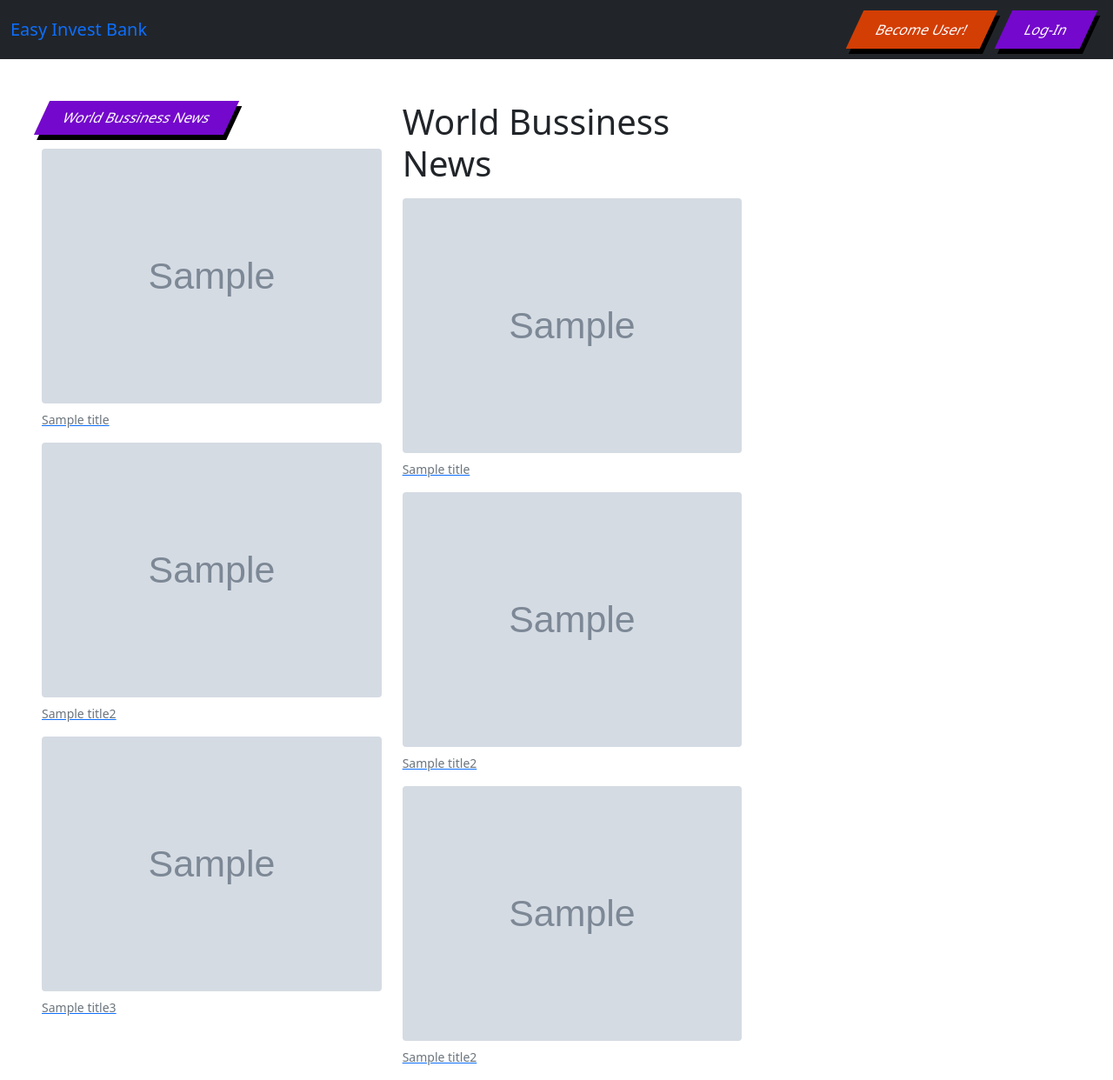
After one commit to RistoSd/Easy-Invest-Bank, a Django app: template EasyInvestBank/User/templates/User/home.html in a window 1280 px wide. The commit adds this page. Shown: the whole page at 87% size. Run offline with Django 3.2, Linux system fonts and the light colour scheme; the template is opened without the code that fills it: most values are stand-ins (such as "Sample title", 1, 10 or a date in 2020); grey boxes marked "Sample" are stand-in pictures.

Commit message:
Updated some front-end/back-end

```diff
--- a/EasyInvestBank/User/admin.py
+++ b/EasyInvestBank/User/admin.py
@@ -59,7 +59,7 @@ class UserAdmin(BaseUserAdmin):
     list_filter = ('is_admin',)
     fieldsets = (
         (None, {'fields': ('email', 'password')}),
-        ('Personal info', {'fields': ('date_of_birth', 'full_name', 'country', 'address', 'IBAN',)}),
+        ('Personal info', {'fields': ('date_of_birth', 'full_name', 'country', 'address', 'IBAN', 'balance',)}),
         ('Permissions', {'fields': ('is_admin',)}),
     )
     # add_fieldsets is not a standard ModelAdmin attribute. UserAdmin
--- a/EasyInvestBank/User/models.py
+++ b/EasyInvestBank/User/models.py
@@ -67,6 +67,7 @@ class Account(AbstractBaseUser):
     address = models.CharField(max_length=100)
     country = models.CharField(verbose_name='Country', max_length=50, choices=COUNTRY_CHOICES, default='LT')
     IBAN = models.CharField(max_length=16, default=create_random_iban)
+    balance = models.IntegerField(default=0)
 
 
     is_active = models.BooleanField(default=True)
--- /dev/null
+++ b/EasyInvestBank/User/static/User/style.css
@@ -0,0 +1,50 @@
+.buttonCustom {
+    background-color: #7408cc;
+    border: none;
+    color: white;
+    padding: 10px 15px;
+    padding-left: 25px;
+    padding-right: 25px;
+    text-align: center;
+    text-decoration: none;
+    display: inline-block;
+    font-size: 16px;
+    transform: skewX(-25deg);
+    box-shadow: 6px 6px 0 black;
+}
+
+.buttonCustom1 {
+    background-color: #d33e04;
+    border: none;
+    color: white;
+    padding: 10px 15px;
+    padding-left: 25px;
+    padding-right: 25px;
+    text-align: center;
+    text-decoration: none;
+    display: inline-block;
+    font-size: 16px;
+    transform: skewX(-25deg);
+    box-shadow: 6px 6px 0 black;
+}
+
+.paddingDown {
+    padding-top: 15vh;
+}
+
+
+.LoginBox {
+    background-color: #4a4c4d;
+    color: white;
+    text-decoration: none;
+    padding: 50px 50px 50px 50px;
+    display: inline-block;
+    font-size: 16px;
+    border-radius: 10px;
+    border-width: 5px;
+    border-color: black;
+}
+
+.bg-dark1 {
+    background-color: #888e91;
+}
--- /dev/null
+++ b/EasyInvestBank/User/templates/User/base.html
@@ -0,0 +1,63 @@
+{% load static %}
+
+<html>
+  <head>
+    <meta charset="utf-8" />
+    <meta name="viewport" content="width=device-width, initial-scale=1" />
+    <title>EasyInvestBank</title>
+    <link href="https://cdn.jsdelivr.net/npm/bootstrap@5.0.2/dist/css/bootstrap.min.css" rel="stylesheet" integrity="sha384-EVSTQN3/azprG1Anm3QDgpJLIm9Nao0Yz1ztcQTwFspd3yD65VohhpuuCOmLASjC" crossorigin="anonymous">
+    <script src="https://cdn.jsdelivr.net/npm/bootstrap@5.0.2/dist/js/bootstrap.bundle.min.js" integrity="sha384-MrcW6ZMFYlzcLA8Nl+NtUVF0sA7MsXsP1UyJoMp4YLEuNSfAP+JcXn/tWtIaxVXM" crossorigin="anonymous"></script>
+    <link rel="stylesheet" href="{% static 'User/style.css' %}">
+  <body>
+
+
+<!-- NAV BAR -->
+    <nav class="navbar navbar-expand-lg bg-dark">
+        <div class="container-fluid pt-1 pb-1">
+        <a class="navbar-brand" href="/home/">Easy Invest Bank</a>
+            <div class="d-flex">
+                {% if user.is_authenticated %}
+                <!--Everyday Banking-->
+                <a href="#" class="pe-3">
+                    <button class="buttonCustom1">Everyday Banking</button>
+                <!-- My Account -->
+                <a href="#" class="pe-3">
+                    <button class="buttonCustom1">My Account</button>
+                </a>
+                <!-- LOGOUT -->
+                <a href="{% url 'logout' %}" class="pe-3">
+                    <button class="buttonCustom">Log-Out</button>
+                </a>
+
+                {% else %}
+                <!-- REGISTER -->
+                <a href="{% url 'register' %}" class="pe-3">
+                    <button class="buttonCustom1">Become User!</button>
+                </a>
+                <!-- LOGIN -->
+                <a class="pe-3" href="{% url 'login' %}">
+                    <button class="buttonCustom">Log-In</button>
+                </a>
+                {% endif %}
+
+        </div>
+        </div>
+    </nav>
+
+{%if user.is_authenticated %}
+
+{% else %}
+{% block auth%}
+
+{% endblock %}
+
+{% block news %}
+{% endblock %}
+
+      {% if request.path == '/' %}
+            Home Page
+      {% endif %}
+{% endif %}
+
+  </body>
+</html>
--- /dev/null
+++ b/EasyInvestBank/User/templates/User/home.html
@@ -0,0 +1,75 @@
+{% extends 'User/base.html' %}
+
+
+{% block news %}
+
+<div class="container-fluid ps-5 pt-5">
+    <div class="row row-cols-3">
+        <div class="col">
+            <div class="row row-cols-1">
+                <div class="col pb-2">
+                    <h1 class="ButtonCustom">World Bussiness News</h1>
+                </div>
+                <div class="col">
+                    <figure class="figure">
+                        <a href="{{ url }}"><img src="{{ image }}" class="figure-img img-fluid rounded" width="450" height="450" alt="..."></a>
+                        <a href="{{ url }}"><figcaption class="figure-caption">{{ title }}</figcaption></a>
+                    </figure>
+                </div>
+                <div class="col">
+                    <figure class="figure">
+                        <a href="{{ url2 }}"><img src="{{ image2 }}" class="figure-img img-fluid rounded" width="450" height="450" alt="..."></a>
+                        <a href="{{ url2 }}"><figcaption class="figure-caption">{{ title2 }}</figcaption></a>
+                    </figure>
+                </div>
+                <div class="col">
+                    <figure class="figure">
+                        <a href="{{ url3 }}"><img src="{{ image3 }}" class="figure-img img-fluid rounded" width="450" height="450" alt="..."></a>
+                        <a href="{{ url3 }}"><figcaption class="figure-caption">{{ title3 }}</figcaption></a>
+                    </figure>
+                </div>
+            </div>
+        </div>
+        <!-- Another row with infinite cols-->
+        <div class="col">
+            <div class="row row-cols-1">
+                <div class="col pb-2">
+                    <h1>World Bussiness News</h1>
+                </div>
+                <div class="col">
+                    <figure class="figure">
+                        <a href="{{ url }}"><img src="{{ image }}" class="figure-img img-fluid rounded" width="450" height="450" alt="..."></a>
+                        <a href="{{ url }}"><figcaption class="figure-caption">{{ title }}</figcaption></a>
+                    </figure>
+                </div>
+                <div class="col">
+                    <figure class="figure">
+                        <a href="{{ url2 }}"><img src="{{ image2 }}" class="figure-img img-fluid rounded" width="450" height="450" alt="..."></a>
+                        <a href="{{ url2 }}"><figcaption class="figure-caption">{{ title2 }}</figcaption></a>
+                    </figure>
+                </div>
+                <div class="col">
+                    <figure class="figure">
+                        <a href="{{ url2 }}"><img src="{{ image2 }}" class="figure-img img-fluid rounded" width="450" height="450" alt="..."></a>
+                        <a href="{{ url2 }}"><figcaption class="figure-caption">{{ title2 }}</figcaption></a>
+                    </figure>
+            </div>
+        </div>
+
+        <div class="col align-content-center">
+            <div class="row row-cols-1">
+            </div>
+        </div>
+
+
+
+
+
+
+
+    </div>
+</div>
+
+
+
+{% endblock %}
```
Also changed, not shown: EasyInvestBank/EasyInvestBank/urls.py (+8 -0 lines), EasyInvestBank/User/templates/User/login.html (+20 -23 lines), EasyInvestBank/User/templates/User/register.html (+78 -10 lines), EasyInvestBank/User/views.py (+63 -4 lines), 1 other file.
